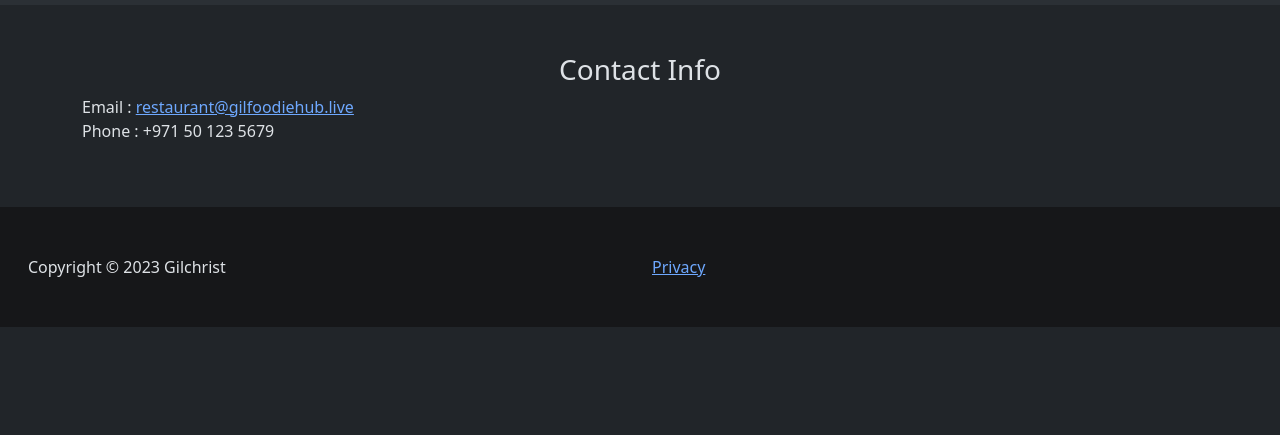
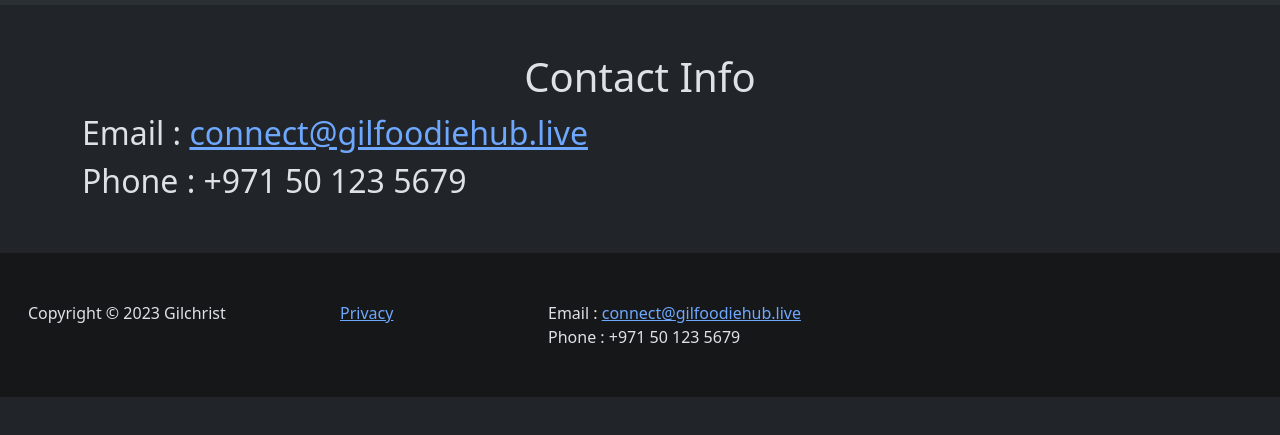
Before and after one commit to Agentgilspy/Food-Ordering-Website, a website: page public/user/contact.html in a window 1280 px wide. Shown: the part 57-492 px from the top of the page. Drawn offline with nearby package versions, Linux system fonts and the light colour scheme.

Commit message:
Footer , column size change

```diff
--- a/public/user/contact.html
+++ b/public/user/contact.html
@@ -47,11 +47,11 @@
     <div class="container my-5">
         <div class="row">
             <div class="col ">
-                <h3 class="text-center">Contact Info</h3>
+                <h3 class="text-center fs-1">Contact Info</h3>
             </div>
             <div class="row">
-                <p>
-                    Email : <a href="#">restaurant@gilfoodiehub.live</a><br>
+                <p class="m-0 fs-2">
+                    Email : <a href="#">connect@gilfoodiehub.live</a><br>
                     Phone : +971 50 123 5679
                 </p>
             </div>
@@ -61,9 +61,15 @@
     <footer class=" my-5 py-5 px-3 bg-secondary-subtle">
         <div class="container-fluid">
             <div class="row">
-                <div class="col"> Copyright &copy; 2023 Gilchrist</div>
-                <div class="col-md-6 text-md-right">
+                <div class="col-sm-3"> Copyright &copy; 2023 Gilchrist</div>
+                <div class="col-sm-2 ">
                     <a href="/privacy">Privacy</a>
+                </div>
+                <div class="col-sm-7 ">
+                    <p class="m-0">
+                        Email : <a href="#">connect@gilfoodiehub.live</a><br>
+                        Phone : +971 50 123 5679
+                    </p>
                 </div>
             </div>
 
--- a/public/user/menu.js
+++ b/public/user/menu.js
@@ -41,7 +41,7 @@ function addCart(button) {
 
 function createCard(item) {
     return `
-    <div class="col-3 gy-3" >
+    <div class="col-sm-3 gy-3" >
                 <div class="card">
                     <img src="${item.image}" class="card-img-top rounded-3 " >
                     <div class="card-body text-center">
```
Also changed, not shown: public/index.html (+13 -2 lines), public/user/cart.html (+9 -2 lines), public/user/menu.html (+8 -2 lines), public/user/trackorder.html (+8 -2 lines).
